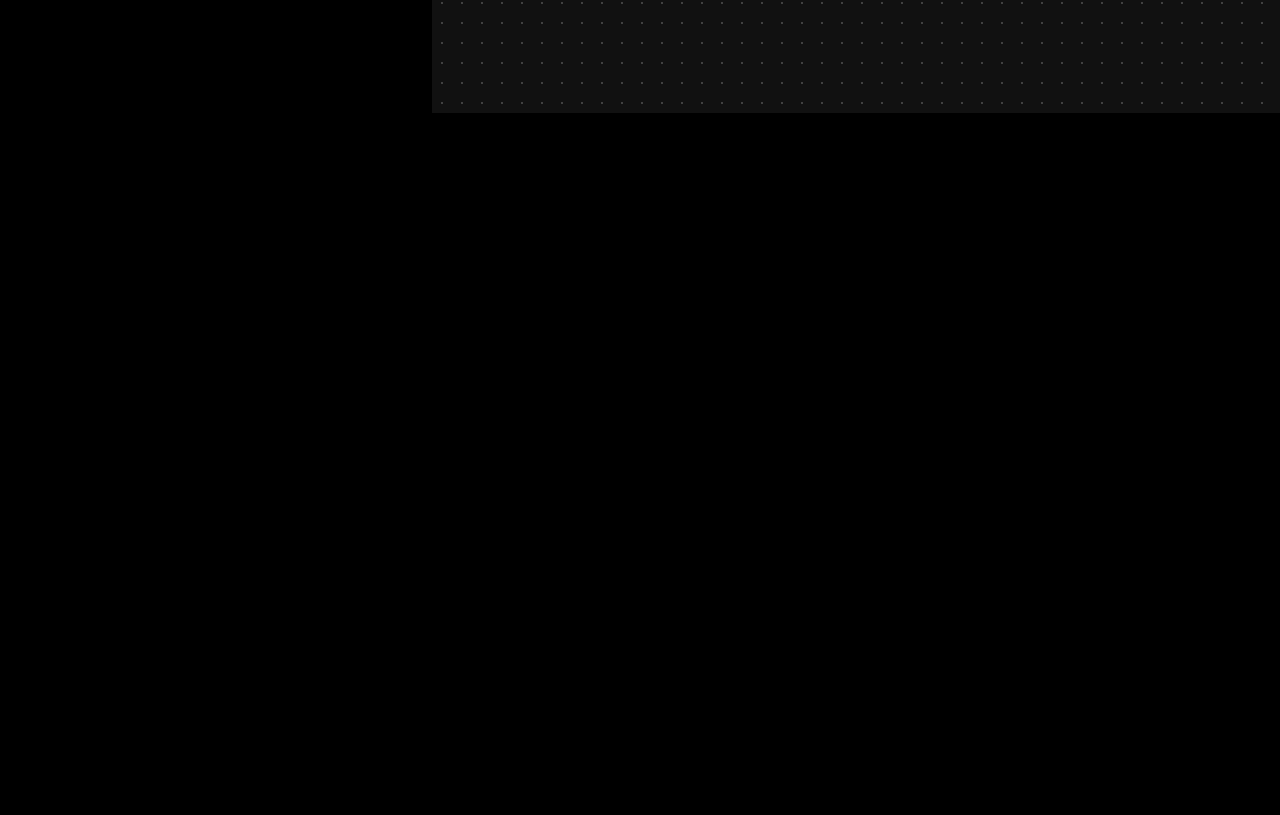
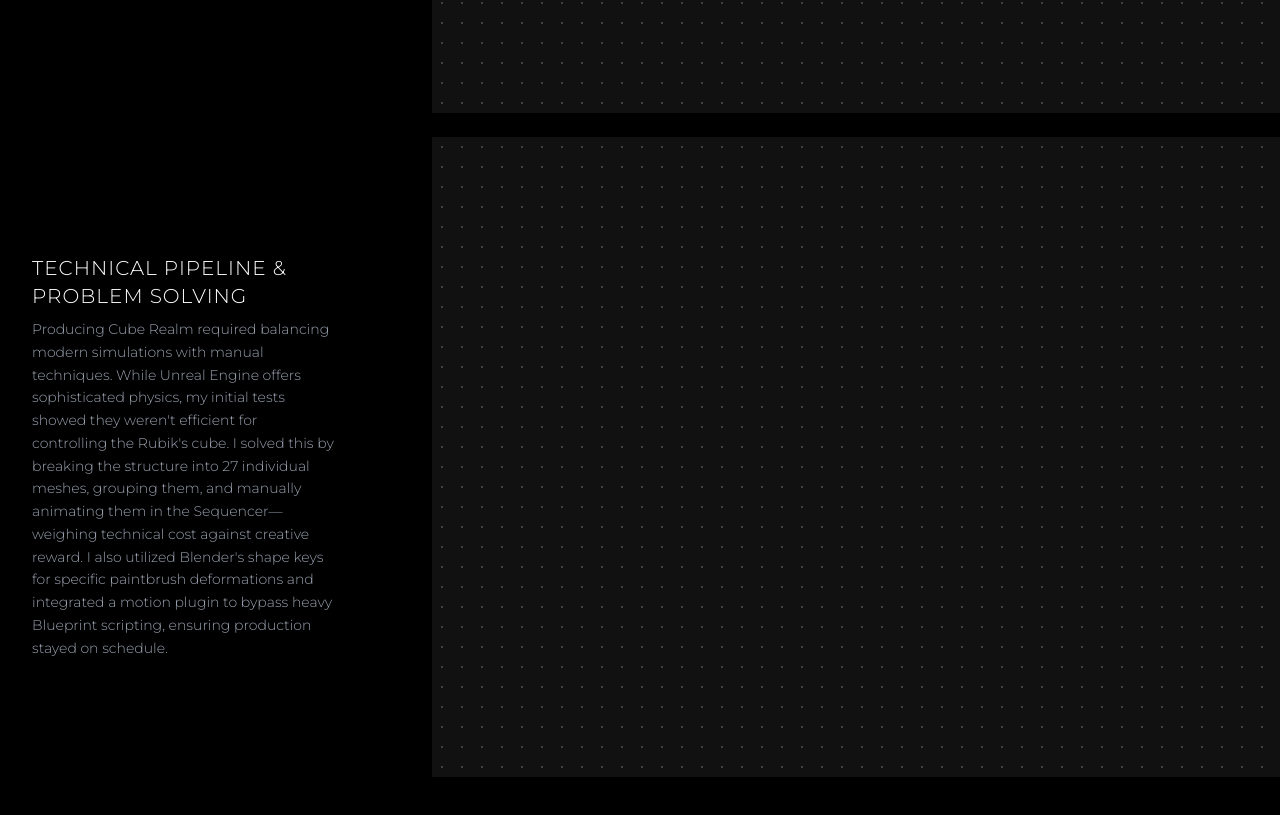
Before and after one commit to SomeTypeofButter/sometypeofbutter.github.io, a Next.js app: page /projects/cubicle-obj in a window 1280 px wide. Shown: the part 3299-4114 px from the top of the page. Before the commit the page ends 3460 px from the top, so only its background shows below. Built offline with nearby package versions, Linux system fonts and the light colour scheme.

Commit message:
content: add technical problem solving section to cubicle.obj from appraisal

```diff
--- a/src/data/config.ts
+++ b/src/data/config.ts
@@ -92,6 +92,11 @@ export const siteConfig = {
           url: "",
           subtitle: "ENVIRONMENT & MATERIALS",
           description: "The surreal aesthetic was enhanced using particle simulators, custom LED screen shaders, and rippling water materials. Post-production in After Effects brought the final composition together with motion tracking, Lumetri color correction, and dynamic editing."
+        },
+        {
+          url: "",
+          subtitle: "TECHNICAL PIPELINE & PROBLEM SOLVING",
+          description: "Producing Cube Realm required balancing modern simulations with manual techniques. While Unreal Engine offers sophisticated physics, my initial tests showed they weren't efficient for controlling the Rubik's cube. I solved this by breaking the structure into 27 individual meshes, grouping them, and manually animating them in the Sequencer—weighing technical cost against creative reward. I also utilized Blender's shape keys for specific paintbrush deformations and integrated a motion plugin to bypass heavy Blueprint scripting, ensuring production stayed on schedule."
         }
       ]
     }
```
